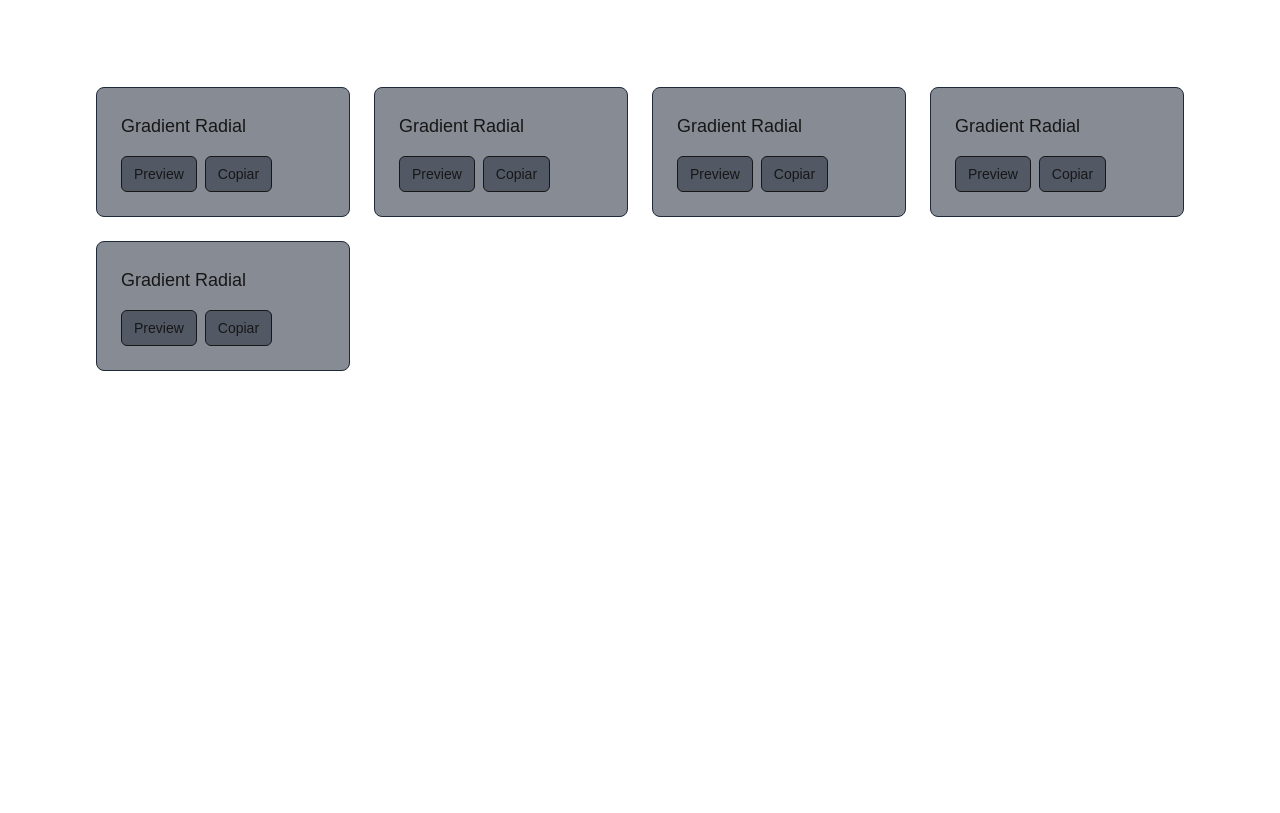
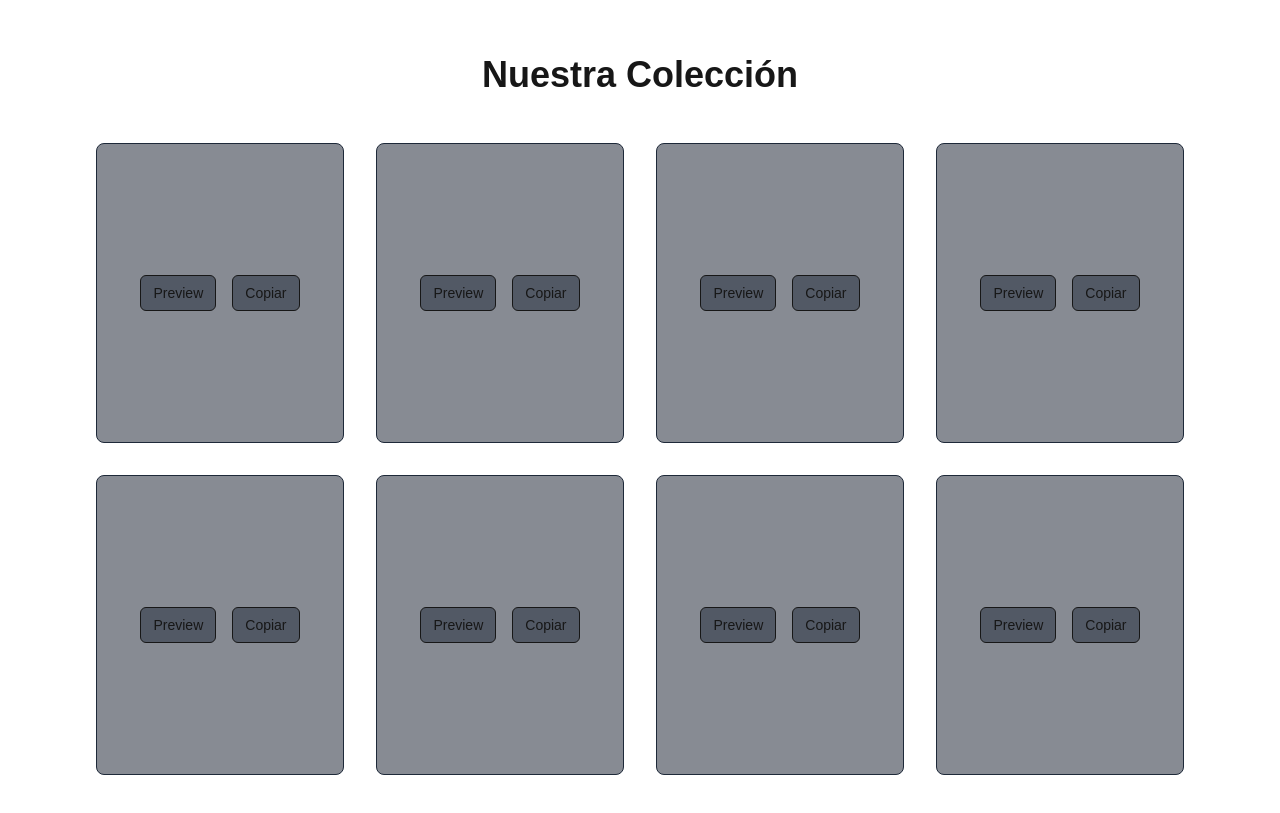
Before and after one commit to RogerAlejandro/dark-place, a Next.js app: page / in a window 1280 px wide. Shown: the part 793-1606 px from the top of the page. Before the commit the page ends 1244 px from the top, so only its background shows below. Built offline with nearby package versions, Linux system fonts and the light colour scheme.

Commit message:
add gradientes de prueba con patron

```diff
--- a/src/app/(home)/backgrounds-section.tsx
+++ b/src/app/(home)/backgrounds-section.tsx
@@ -9,32 +9,53 @@ type BackgroundSnippet = {
 }
 
 const backgroundSnippets: BackgroundSnippet[] = [
+  // Gradientes radiales
   {
-    id: 'gradient-1',
-    name: 'Gradient Radial',
-    code: '<div class="absolute inset-0 -z-10 h-full w-full items-center px-5 py-24 [background:radial-gradient(125%_125%_at_50%_10%,#000_40%,#63e_100%)]"></div>',
+    id: 'gradient-blue',
+    name: 'Blue Radial',
+    code: '<div class="absolute inset-0 -z-10 h-full w-full [background:radial-gradient(125%_125%_at_50%_10%,#000_40%,#3b82f6_100%)]"></div>',
   },
   {
-    id: 'gradient-1',
-    name: 'Gradient Radial',
-    code: '<div class="absolute inset-0 -z-10 h-full w-full items-center px-5 py-24 [background:radial-gradient(125%_125%_at_50%_10%,#000_40%,#63e_100%)]"></div>',
+    id: 'gradient-purple',
+    name: 'Purple Radial',
+    code: '<div class="absolute inset-0 -z-10 h-full w-full [background:radial-gradient(125%_125%_at_50%_10%,#000_40%,#8b5cf6_100%)]"></div>',
+  },
+
+  // Patrones de cuadrícula
+  {
+    id: 'dark-grid',
+    name: 'Dark Grid',
+    code: '<div class="relative h-full w-full bg-black"><div class="absolute inset-0 bg-[linear-gradient(to_right,#4f4f4f2e_1px,transparent_1px),linear-gradient(to_bottom,#4f4f4f2e_1px,transparent_1px)] bg-[size:24px_24px]"></div></div>',
   },
   {
-    id: 'gradient-1',
-    name: 'Gradient Radial',
-    code: '<div class="absolute inset-0 -z-10 h-full w-full items-center px-5 py-24 [background:radial-gradient(125%_125%_at_50%_10%,#000_40%,#63e_100%)]"></div>',
+    id: 'slate-grid',
+    name: 'Slate Grid',
+    code: '<div class="relative h-full w-full bg-slate-950"><div class="absolute inset-0 bg-[linear-gradient(to_right,#4f4f4f2e_1px,transparent_1px),linear-gradient(to_bottom,#4f4f4f2e_1px,transparent_1px)] bg-[size:14px_24px]"></div></div>',
+  },
+
+  // Patrones de puntos
+  {
+    id: 'dot-pattern',
+    name: 'Dot Pattern',
+    code: '<div class="absolute inset-0 -z-10 h-full w-full bg-black bg-[radial-gradient(#ffffff33_1px,transparent_1px)] [background-size:20px_20px]"></div>',
   },
   {
-    id: 'gradient-1',
-    name: 'Gradient Radial',
-    code: '<div class="absolute inset-0 -z-10 h-full w-full items-center px-5 py-24 [background:radial-gradient(125%_125%_at_50%_10%,#000_40%,#63e_100%)]"></div>',
+    id: 'dot-pattern-dense',
+    name: 'Dense Dots',
+    code: '<div class="absolute inset-0 -z-10 h-full w-full bg-black bg-[radial-gradient(#ffffff1a_1px,transparent_1px)] [background-size:12px_12px]"></div>',
+  },
+
+  // Efectos especiales
+  {
+    id: 'radial-glow',
+    name: 'Radial Glow',
+    code: '<div class="relative h-full w-full bg-black"><div class="absolute left-1/2 top-1/2 h-[500px] w-[500px] -translate-x-1/2 -translate-y-1/2 rounded-full bg-[radial-gradient(circle_400px_at_50%_50%,#3b82f640,#00000000)]"></div></div>',
   },
   {
-    id: 'gradient-1',
-    name: 'Gradient Radial',
-    code: '<div class="absolute inset-0 -z-10 h-full w-full items-center px-5 py-24 [background:radial-gradient(125%_125%_at_50%_10%,#000_40%,#63e_100%)]"></div>',
-  },
-  // Más fondos se agregarán aquí
+    id: 'diagonal-lines',
+    name: 'Diagonal Lines',
+    code: '<div class="relative h-full w-full bg-black"><div class="absolute inset-0 bg-[linear-gradient(45deg,#1e1e1e_25%,transparent_25%),linear-gradient(-45deg,#1e1e1e_25%,transparent_25%),linear-gradient(45deg,transparent_75%,#1e1e1e_75%),linear-gradient(-45deg,transparent_75%,#1e1e1e_75%)] bg-[size:20px_20px]"></div></div>',
+  }
 ]
 
 export function BackgroundsSection() {
@@ -49,13 +70,16 @@ export function BackgroundsSection() {
   }
 
   return (
-    <section className="py-20">
+    <section className="py-12">
       <div className="container mx-auto px-8 md:px-12 lg:px-16 xl:px-24 2xl:px-32">
-        <div className="grid grid-cols-1 gap-6 sm:grid-cols-2 lg:grid-cols-3 xl:grid-cols-4">
+        <h2 className="mb-12 text-center text-3xl font-bold md:text-4xl">
+          Nuestra Colección
+        </h2>
+        <div className="grid min-h-[calc(100vh-20rem)] grid-cols-1 gap-8 sm:grid-cols-2 lg:grid-cols-3 xl:grid-cols-4">
           {backgroundSnippets.map((snippet) => (
             <div
               key={snippet.id}
-              className="group relative overflow-hidden rounded-lg border border-gray-800 bg-gray-900/50 p-6 transition-all hover:border-gray-700"
+              className="group relative flex h-full min-h-[300px] flex-col justify-between overflow-hidden rounded-lg border border-gray-800 bg-gray-900/50 p-6 transition-all hover:border-gray-700"
             >
               <div className="absolute inset-0 -z-10 opacity-0 transition-opacity group-hover:opacity-100">
                 <div
@@ -64,9 +88,8 @@ export function BackgroundsSection() {
                 />
               </div>
 
-              <div className="relative z-10">
-                <h3 className="mb-4 text-lg font-medium">{snippet.name}</h3>
-                <div className="flex gap-2">
+              <div className="relative z-10 flex h-full items-center justify-center">
+                <div className="flex gap-4">
                   <Button
                     variant="outline"
                     size="sm"
```
